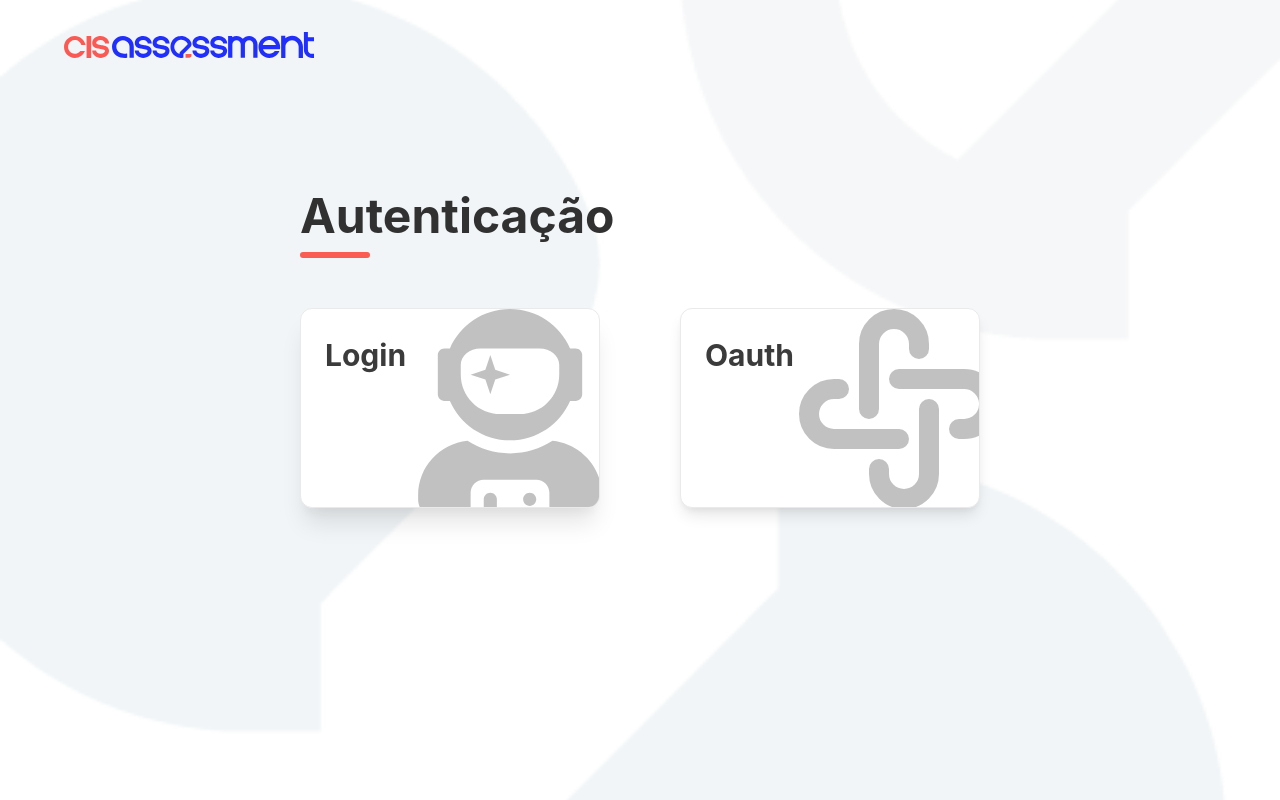
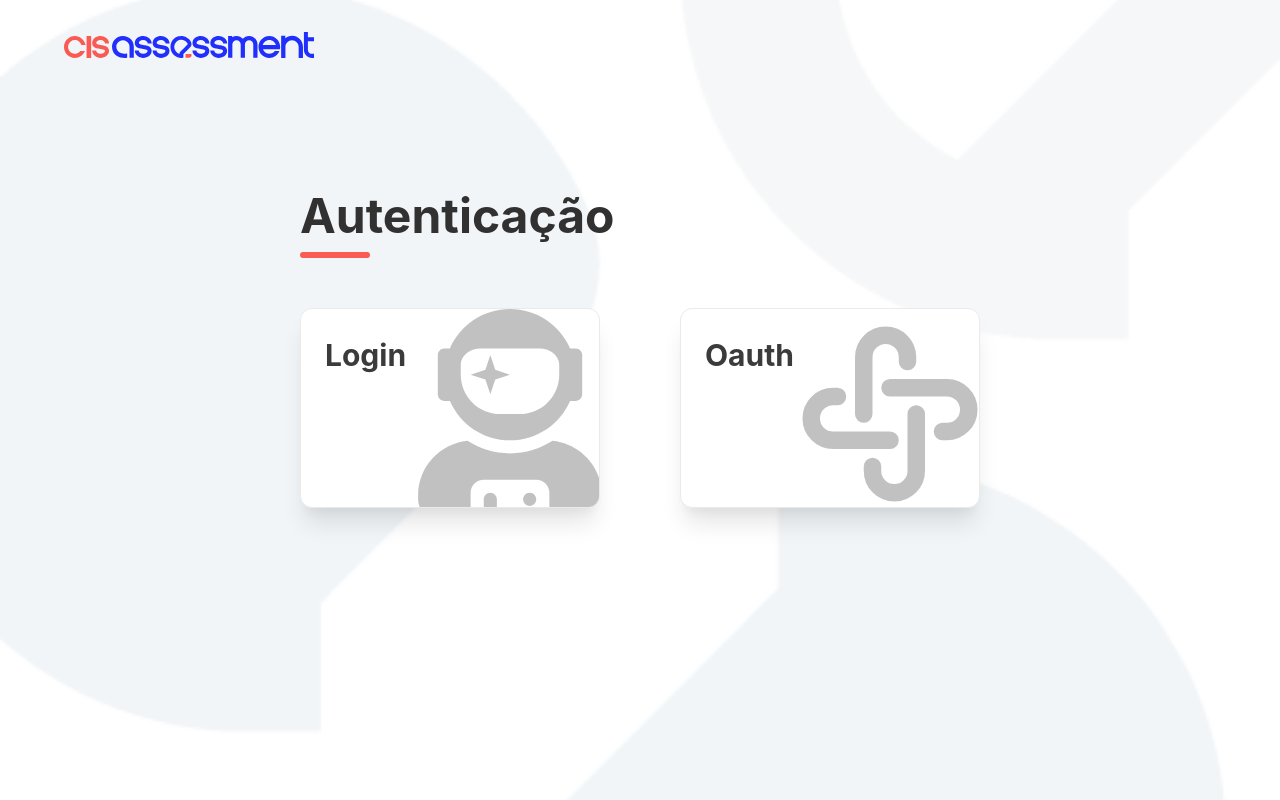
Before and after one commit to leguass7/cis-assessment-connect, a Next.js app: page / in a window 1280 px wide. Built offline with nearby package versions, Linux system fonts and the light colour scheme.

Commit message:
accessCard criados

```diff
--- /dev/null
+++ b/src/components/AccessCard/indext.tsx
@@ -0,0 +1,46 @@
+// components/CardBox.tsx
+
+import React from "react";
+import { Box, Text } from "@chakra-ui/react";
+import { IconType } from "react-icons";
+import { useRouter } from "next/router";
+
+interface CardBoxProps {
+  title: string;
+  path: string;
+  icon: IconType;
+}
+
+export const AccessCard: React.FC<CardBoxProps> = ({ title, path, icon: Icon }) => {
+  const router = useRouter();
+
+  const handleClick = () => {
+    router.push(path);
+  };
+
+  return (
+    <Box
+      onClick={handleClick}
+      border={"solid 1px #eaeaea"}
+      position={"relative"}
+      overflow={"hidden"}
+      w={300}
+      h={200}
+      maxW={500}
+      bg="white"
+      p={6}
+      borderRadius="xl"
+      shadow="xl"
+      textAlign="start"
+      _hover={{ boxShadow: "2xl", transform: "scale(1.01)", cursor: "pointer" }}
+      transition="all 0.2s"
+    >
+      <Box position={"absolute"} right={-4} top={0}>
+        <Icon size={210} color="#a5a5a5ae" />
+      </Box>
+      <Text textColor={"#3b3b3b"} fontSize="3xl" as="b">
+        {title}
+      </Text>
+    </Box>
+  );
+};
--- a/src/components/Header/index.tsx
+++ b/src/components/Header/index.tsx
@@ -2,6 +2,7 @@
 
 import { Box, Flex, Spacer, Image, IconButton, Container } from "@chakra-ui/react";
 import logoCis from "../../../public/logo/logo.svg";
+import Link from "next/link";
 
 type Props = {};
 
@@ -9,10 +10,12 @@ const Header: React.FC<Props> = () => {
   return (
     <Container maxW="container.xl">
       <Box display={{ base: "flex", md: "block" }} justifyContent={{ base: "center", md: "none" }} padding={8}>
-        <Flex justify={"center"} alignItems="center">
-          <Image src={logoCis.src} alt="Logo" width={250} />
-          <Spacer />
-        </Flex>
+        <Link color="#212ffc" href={"/"}>
+          <Flex justify={"center"} alignItems="center" _hover={{ cursor: "pointer" }}>
+            <Image src={logoCis.src} alt="Logo" width={250} />
+            <Spacer />
+          </Flex>
+        </Link>
       </Box>
     </Container>
   );
--- a/src/pages/index.tsx
+++ b/src/pages/index.tsx
@@ -4,6 +4,7 @@ import { Box, Container, Text, SimpleGrid, Divider } from "@chakra-ui/react";
 import { useRouter } from "next/router";
 import { FaUserAstronaut } from "react-icons/fa";
 import { TbApiApp } from "react-icons/tb";
+import { AccessCard } from "~/components/AccessCard/indext";
 import { PublicLayout } from "~/components/PublicLayout";
 
 interface Props {}
@@ -25,52 +26,8 @@ const Home: React.FC<Props> = () => {
           <Box width={70} height={1.5} bg={"#fa5b52"} borderRadius="2xl"></Box>
         </Box>
         <SimpleGrid columns={{ base: 1, md: 2 }} spacing={20} justifyContent="center" flexWrap={"wrap"}>
-          <Box
-            onClick={() => handleBoxClick("/login")}
-            border={"solid 1px #eaeaea"}
-            position={"relative"}
-            overflow={"hidden"}
-            w={300}
-            h={200}
-            maxW={500}
-            bg="white"
-            p={6}
-            borderRadius="xl"
-            shadow="xl"
-            textAlign="start"
-            _hover={{ boxShadow: "2xl", transform: "scale(1.01)" }}
-            transition="all 0.2s"
-          >
-            <Box position={"absolute"} right={-4} top={0}>
-              <FaUserAstronaut size={210} color="#a5a5a5ae" />
-            </Box>
-            <Text textColor={"#3b3b3b"} fontSize="3xl" as="b">
-              Login
-            </Text>
-          </Box>
-          <Box
-            onClick={() => handleBoxClick("/oauth")}
-            border={"solid 1px #eaeaea"}
-            position={"relative"}
-            overflow={"hidden"}
-            w={300}
-            h={200}
-            maxW={500}
-            bg="white"
-            p={6}
-            borderRadius="xl"
-            shadow="lg"
-            textAlign="start"
-            _hover={{ boxShadow: "2xl", transform: "scale(1.01)" }}
-            transition="all 0.2s"
-          >
-            <Box position={"absolute"} right={-10} top={-5}>
-              <TbApiApp size={240} color="#a5a5a5ae" />
-            </Box>
-            <Text as="b" textColor={"#3b3b3b"} fontSize="3xl">
-              Oauth
-            </Text>
-          </Box>
+          <AccessCard title="Login" path="/login" icon={FaUserAstronaut} />
+          <AccessCard title="Oauth" path="/oauth" icon={TbApiApp} />
         </SimpleGrid>
       </Box>
     </PublicLayout>
```
Also changed, not shown: src/components/Forms/FormLogin.tsx (added, +81 -0 lines), src/pages/login/index.tsx (+3 -75 lines).
